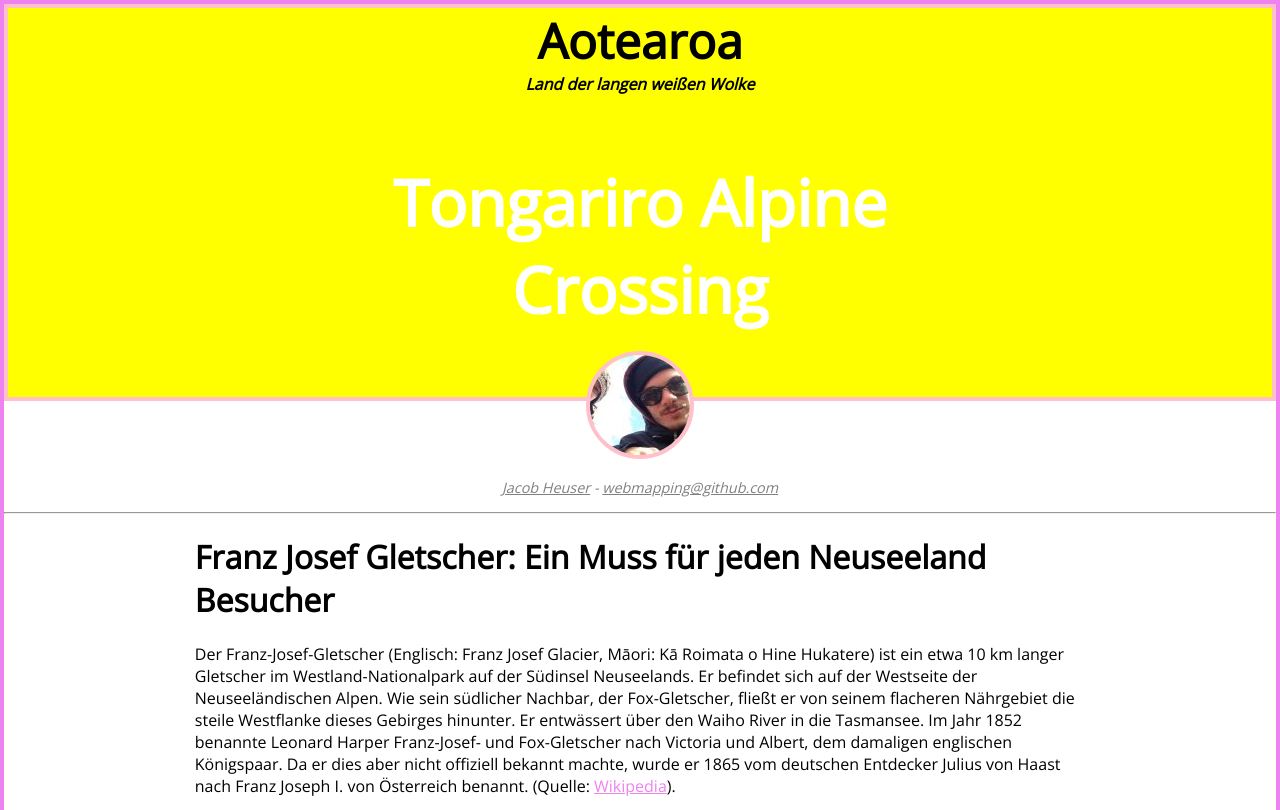
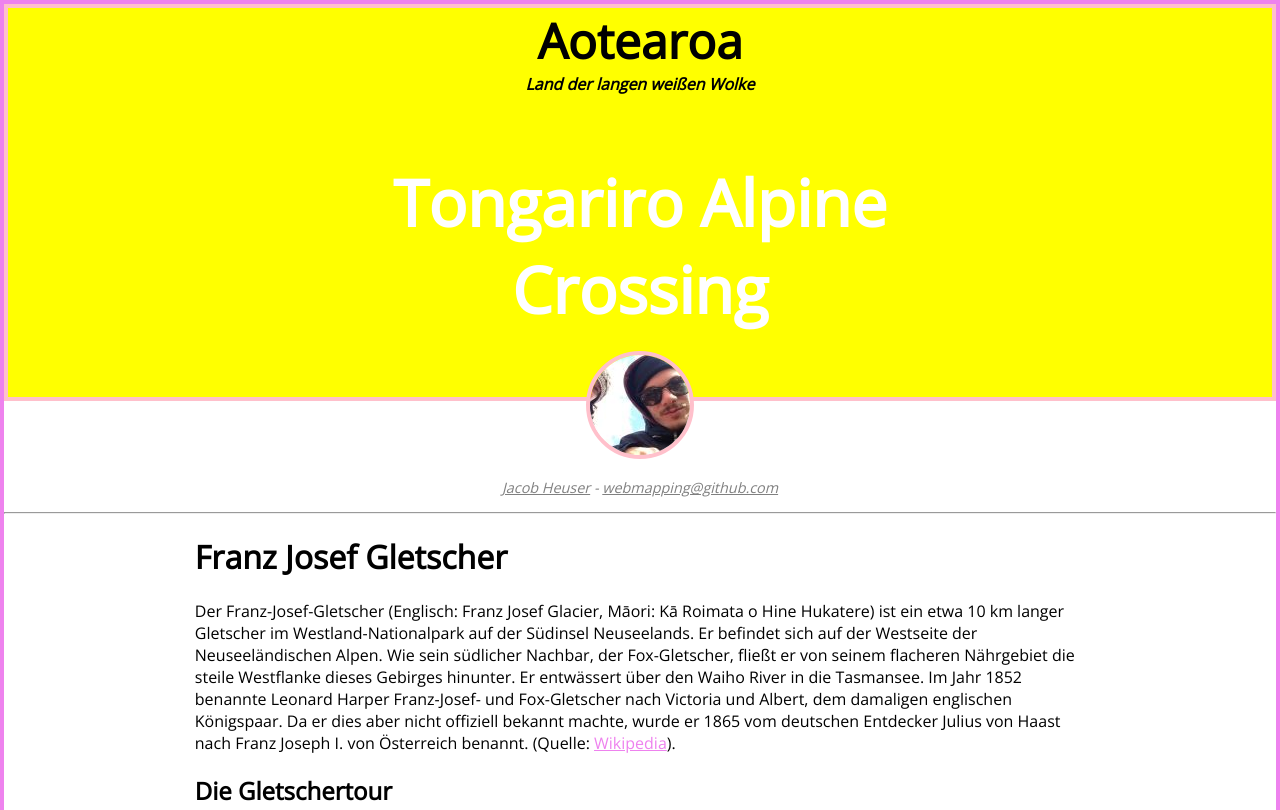
Before and after one commit to Jacobusmeow/s3, a plain HTML site: page index.html in a window 1280 px wide. Shown: the top 810 px of the page. Drawn offline with nearby package versions, Linux system fonts and the light colour scheme.

Commit message:
h1 angepasst

```diff
--- a/index.html
+++ b/index.html
@@ -29,7 +29,7 @@
     <hr />
 
     <div class="article">
-        <h1>Franz Josef Gletscher: Ein Muss für jeden Neuseeland Besucher</h1>
+        <h1>Franz Josef Gletscher</h1>
         <p>
             Der Franz-Josef-Gletscher (Englisch: Franz Josef Glacier, Māori: Kā Roimata o Hine Hukatere) ist ein etwa 10 km langer Gletscher im Westland-Nationalpark auf der Südinsel Neuseelands. Er befindet sich auf der Westseite der Neuseeländischen Alpen. Wie sein südlicher Nachbar, der Fox-Gletscher, fließt er von seinem flacheren Nährgebiet die steile Westflanke dieses Gebirges hinunter. Er entwässert über den Waiho River in die Tasmansee.
             Im Jahr 1852 benannte Leonard Harper Franz-Josef- und Fox-Gletscher nach Victoria und Albert, dem damaligen englischen Königspaar. Da er dies aber nicht offiziell bekannt machte, wurde er 1865 vom deutschen Entdecker Julius von Haast nach Franz Joseph I. von Österreich benannt.
```
